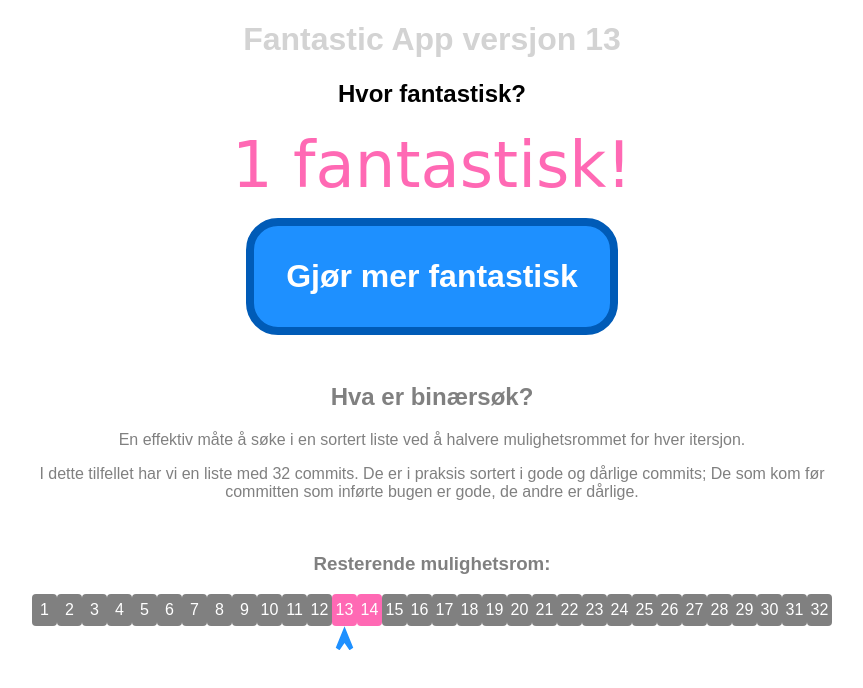
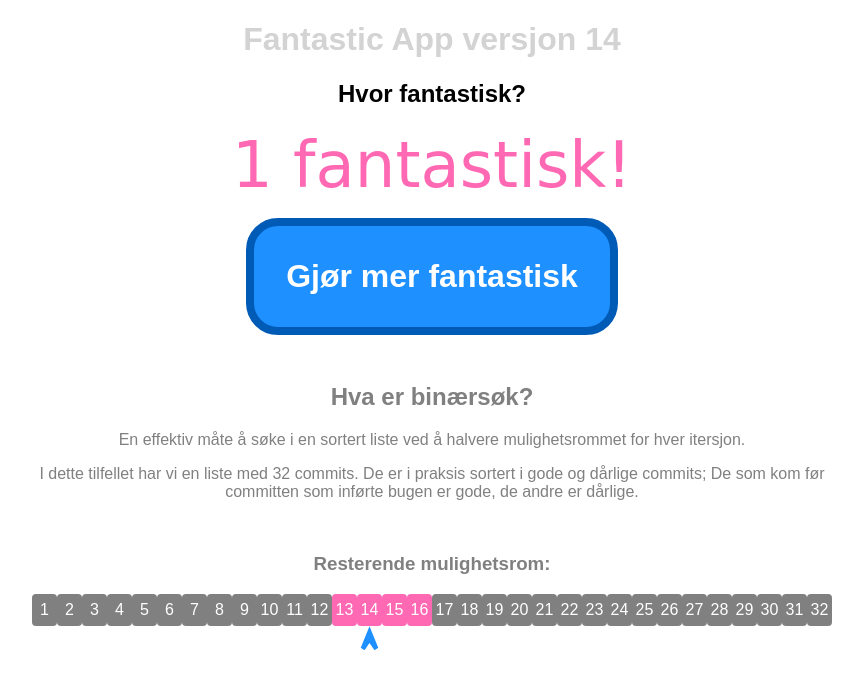
Before and after one commit to sGrevling/bisect_demo, a React app: page / in a window 1280 px wide. Shown: the top 688 px of the page, without its empty margins (208-1071 px from the left). Built offline with nearby package versions, Linux system fonts and the light colour scheme.

Commit message:
V14
(cherry picked from commit cfdfc5d8fa5612ffd5ae1f7ba5b023d91338ea92)
(cherry picked from commit 75681b672a10c1b1a1c1035aab54c2322e305b5b)

```diff
--- a/src/App.js
+++ b/src/App.js
@@ -3,7 +3,7 @@ import {BinarySearch} from "./BinarySearch";
 
 function App() {
     const [fantastic, setFantastic] = useState(1);
-    const version = 13;
+    const version = 14;
     const buttonBug = '🐛';
 
     return (
```
